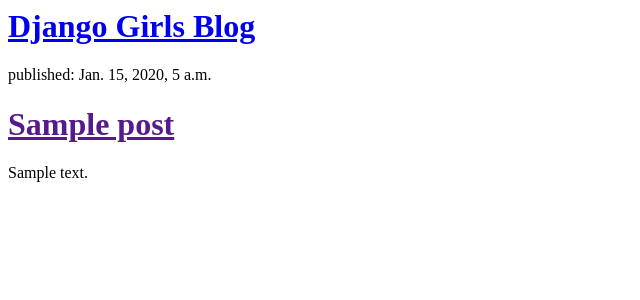
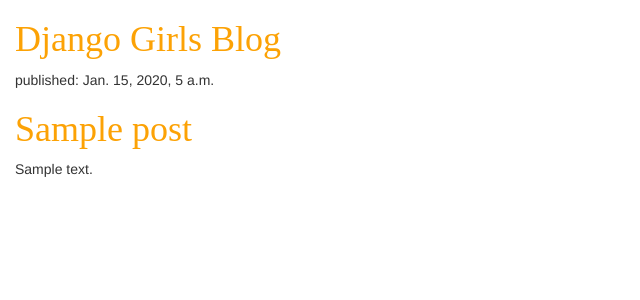
Before and after one commit to MALTA3799/my-first-blog, a Django app: template blog/templates/blog/post_list.html in a window 1280 px wide. Shown: the top 300 px of the page, without its empty margins (0-640 px from the left). Run offline with Django 3.2, Linux system fonts and the light colour scheme; the template is opened without the code that fills it: values that come from a table or form of the project are taken from there, others are empty; tables that the repository leaves empty hold one stand-in row (values such as "Sample post"); some libraries are stand-ins or nearby versions.

Commit message:
Added CSS

```diff
--- a/blog/static/css/blog.css
+++ b/blog/static/css/blog.css
@@ -2,12 +2,9 @@ h1 a {
     color: #FCA205;
     font-family: 'Lobster';
 }
+
 body {
     padding-left: 15px;
-}
-h1 a {
-    color: #FCA205;
-    font-family: 'Lobster';
 }
 .page-header {
     background-color: #ff9400;
@@ -55,31 +52,3 @@ h1, h2, h3, h4 {
 .post h1 a, .post h1 a:visited {
     color: #000000;
 }
-Then surround the HTML code which displays the posts with declarations of classes. Replace this:
-
-blog/templates/blog/post_list.html
-{% for post in posts %}
-    <div class="post">
-        <p>published: {{ post.published_date }}</p>
-        <h1><a href="">{{ post.title }}</a></h1>
-        <p>{{ post.text|linebreaksbr }}</p>
-    </div>
-{% endfor %}
-in the blog/templates/blog/post_list.html with this:
-
-blog/templates/blog/post_list.html
-<div class="content container">
-    <div class="row">
-        <div class="col-md-8">
-            {% for post in posts %}
-                <div class="post">
-                    <div class="date">
-                        <p>published: {{ post.published_date }}</p>
-                    </div>
-                    <h1><a href="">{{ post.title }}</a></h1>
-                    <p>{{ post.text|linebreaksbr }}</p>
-                </div>
-            {% endfor %}
-        </div>
-    </div>
-</div>
--- a/blog/templates/blog/post_list.html
+++ b/blog/templates/blog/post_list.html
@@ -1,5 +1,12 @@
+{% load staticfiles %}
 <html>
     <head>
+        <title>Django Girls blog</title>
+        <link rel="stylesheet" href="//maxcdn.bootstrapcdn.com/bootstrap/3.2.0/css/bootstrap.min.css">
+        <link rel="stylesheet" href="//maxcdn.bootstrapcdn.com/bootstrap/3.2.0/css/bootstrap-theme.min.css">
+        <link rel="stylesheet" href="{% static 'css/blog.css' %}">
+    </head>
+    <body>
         <div>
             <h1><a href="/">Django Girls Blog</a></h1>
         </div>
@@ -11,5 +18,5 @@
                 <p>{{ post.text|linebreaksbr }}</p>
             </div>
         {% endfor %}
-
+    </body>
 </html>
```
Lines whose indentation alone changed are shown as unchanged.
